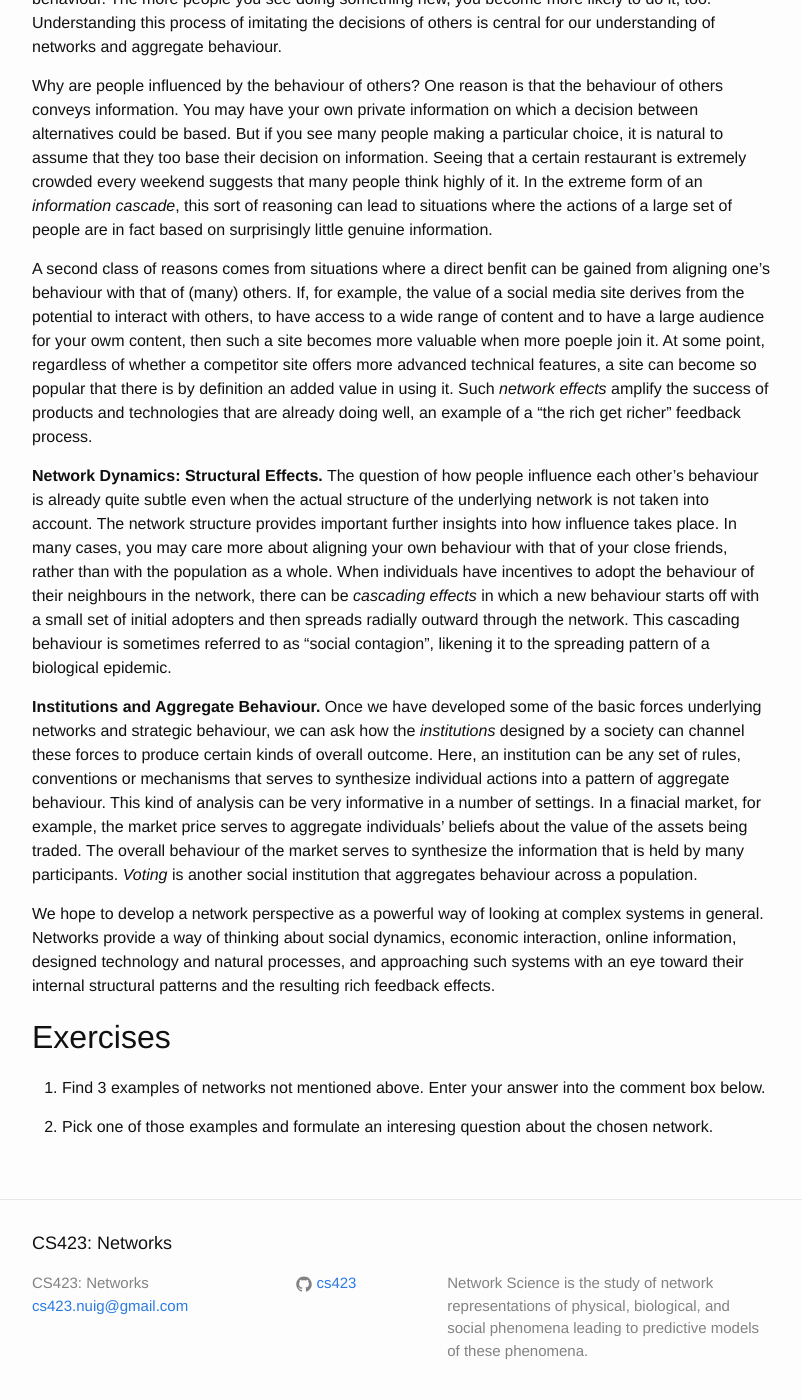
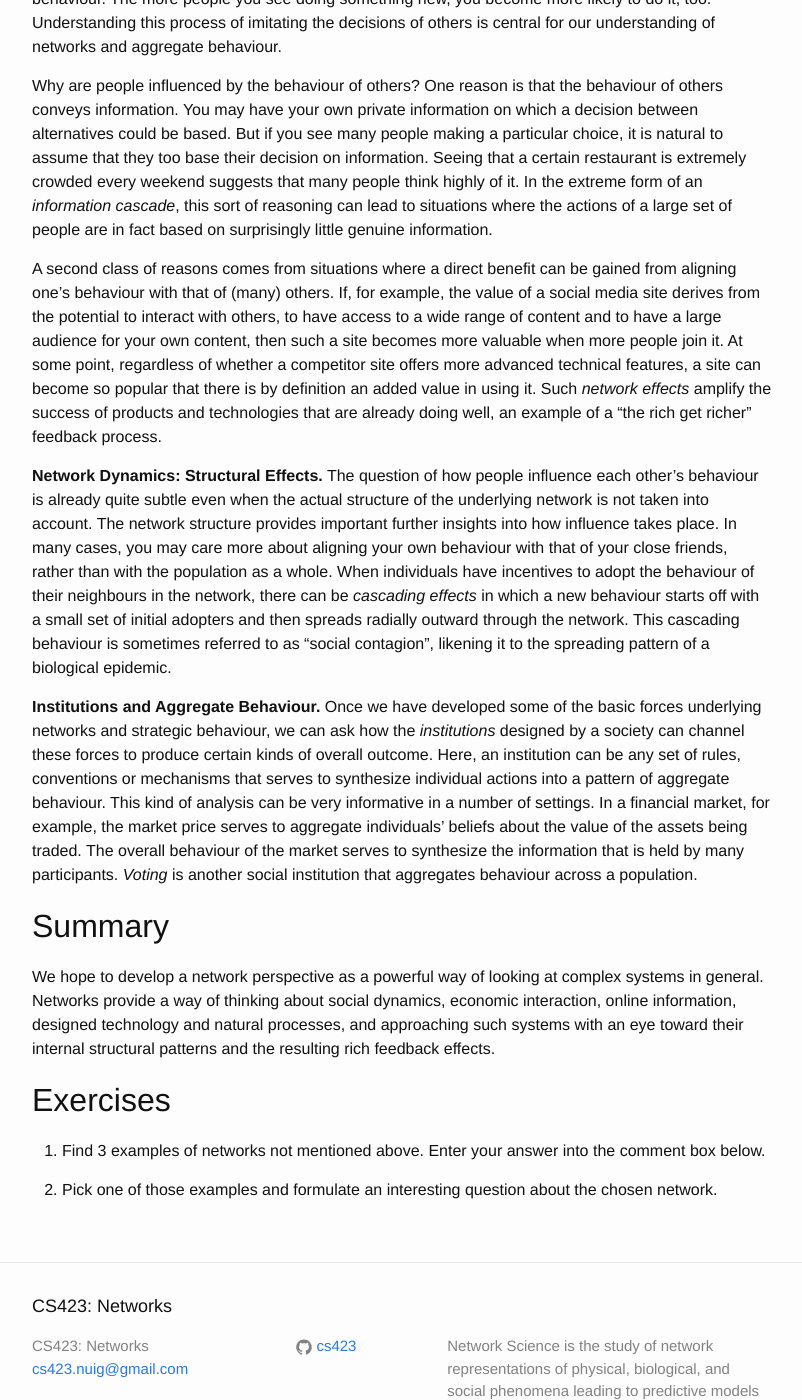
Before and after one commit to starktech23/cs4423.github.io, a Jekyll site: the page built from _posts/2016-01-13-week01.md, in a window 1280 px wide and 1400 px high, scrolled down 2988 px. Shown: the whole window, without its empty margins (238-1040 px from the left). Built offline with Jekyll 4.4.1, drawn with Linux system fonts in a browser that asks for light colours; comment, search, counter and statistics services are not loaded.

Commit message:
spell checked

```diff
--- a/_posts/2016-01-13-week01.md
+++ b/_posts/2016-01-13-week01.md
@@ -4,8 +4,6 @@ title: "Week 1: Introduction to Networks"
 author: CS423
 date:   2016-01-13 09:00:00
 ---
-
-
 
 ## 1. Aspects of Networks.
 
@@ -165,12 +163,12 @@ an _information cascade_, this sort of reasoning can lead to
 situations where the actions of a large set of people are in fact
 based on surprisingly little genuine information.
 
-A second class of reasons comes from situations where a direct benfit
+A second class of reasons comes from situations where a direct benefit
 can be gained from aligning one's behaviour with that of (many)
 others.  If, for example, the value of a social media site derives
 from the potential to interact with others, to have access to a wide
-range of content and to have a large audience for your owm content,
-then such a site becomes more valuable when more poeple join it.  At
+range of content and to have a large audience for your own content,
+then such a site becomes more valuable when more people join it.  At
 some point, regardless of whether a competitor site offers more
 advanced technical features, a site can become so popular that there
 is by definition an added value in using it.  Such _network effects_
@@ -198,12 +196,14 @@ forces to produce certain kinds of overall outcome.  Here, an
 institution can be any set of rules, conventions or mechanisms that
 serves to synthesize individual actions into a pattern of aggregate
 behaviour.  This kind of analysis can be very informative in a number
-of settings.  In a finacial market, for example, the market price
+of settings.  In a financial market, for example, the market price
 serves to aggregate individuals' beliefs about the value of the assets
 being traded.  The overall behaviour of the market serves to
 synthesize the information that is held by many participants.
 _Voting_ is another social institution that aggregates behaviour
 across a population.
+
+## Summary
 
 We hope to develop a network perspective as a powerful way of looking
 at complex systems in general.  Networks provide a way of thinking
@@ -214,9 +214,11 @@ resulting rich feedback effects.
 
 ## Exercises
 
-1. Find 3 examples of networks not mentioned above.  Enter your answer into the comment box below.
+1. Find 3 examples of networks not mentioned above.  Enter your answer
+into the comment box below.
 
-2. Pick one of those examples and formulate an interesing question about the chosen network.
+2. Pick one of those examples and formulate an interesting question
+about the chosen network.
 
 [hplabs]: http://www-personal.umich.edu/~ladamic/img/hplabsemailhierarchy.jpg  "HPLABS"
 
```
